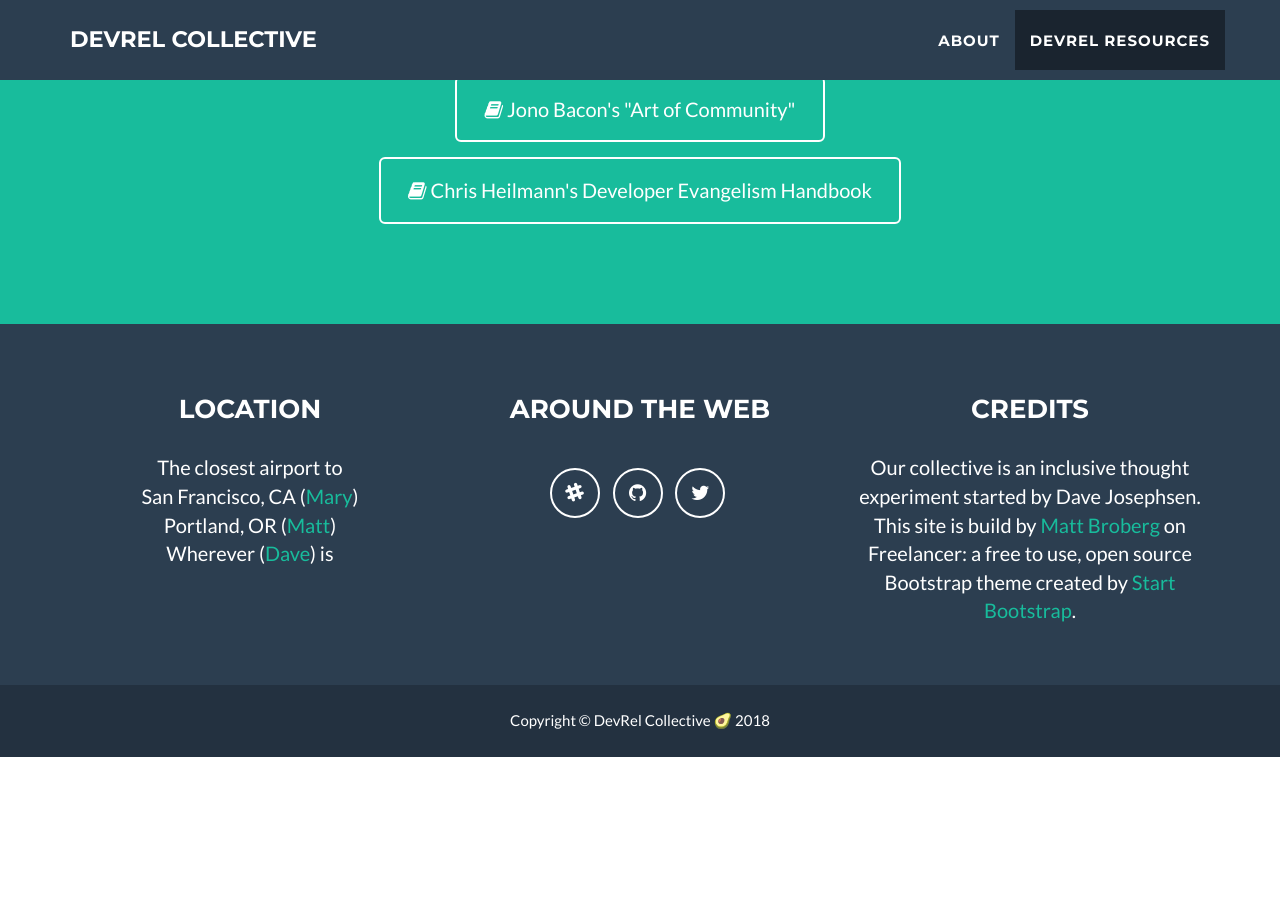
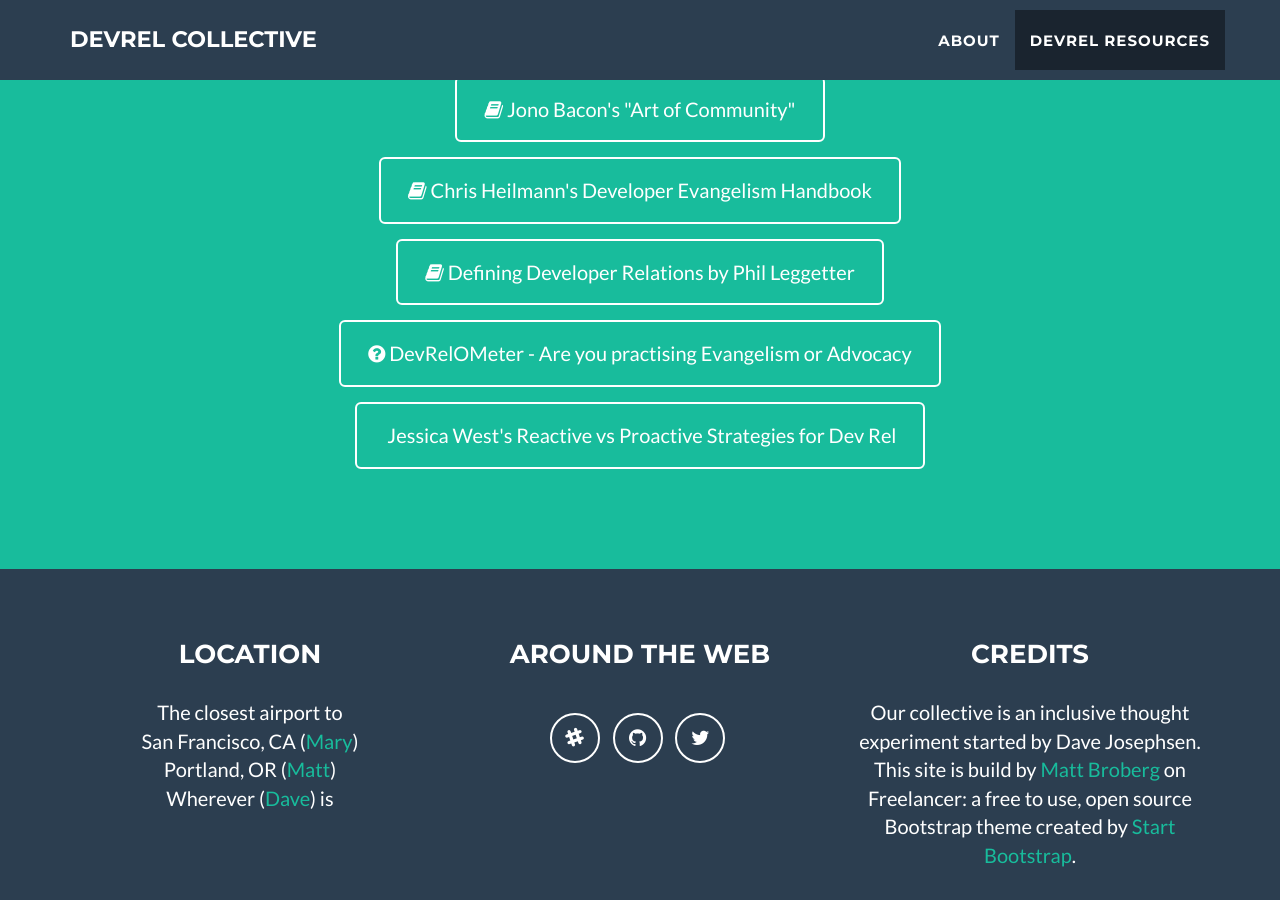
Before and after one commit to evangelistcollective/evangelistcollective.github.io, a Jekyll site: the page built from index.html, in a window 1280 px wide and 900 px high, scrolled down 1932 px. Built offline with Jekyll 4.4.1, drawn with Linux system fonts in a browser that asks for light colours; before the commit the page ends 2689 px from its top, so only the background shows below that.

Commit message:
Added some resources

```diff
--- a/_includes/resources.html
+++ b/_includes/resources.html
@@ -28,6 +28,21 @@
                        <i class="fa fa-book"></i> Chris Heilmann's Developer Evangelism Handbook
                    </a>
                </div>
+               <div class="col-lg-8 col-lg-offset-2 text-center">
+                   <a href="https://www.leggetter.co.uk/2016/02/03/defining-developer-relations.html" target="_blank" class="btn btn-lg btn-outline">
+                       <i class="fa fa-book"></i> Defining Developer Relations by Phil Leggetter
+                   </a>
+               </div>
+               <div class="col-lg-8 col-lg-offset-2 text-center">
+                   <a href="https://leggetter.github.io/devrelometer/" target="_blank" class="btn btn-lg btn-outline">
+                       <i class="fa fa-question-circle"></i> DevRelOMeter - Are you practising Evangelism or Advocacy
+                   </a>
+               </div>
+               <div class="col-lg-8 col-lg-offset-2 text-center">
+                   <a href="https://www.youtube.com/watch?v=zRvruORDsiw" target="_blank" class="btn btn-lg btn-outline">
+                       <i class="fa fa-video"></i> Jessica West's Reactive vs Proactive Strategies for Dev Rel
+                   </a>
+               </div>
            </div>
        </div>
    </section>
```
